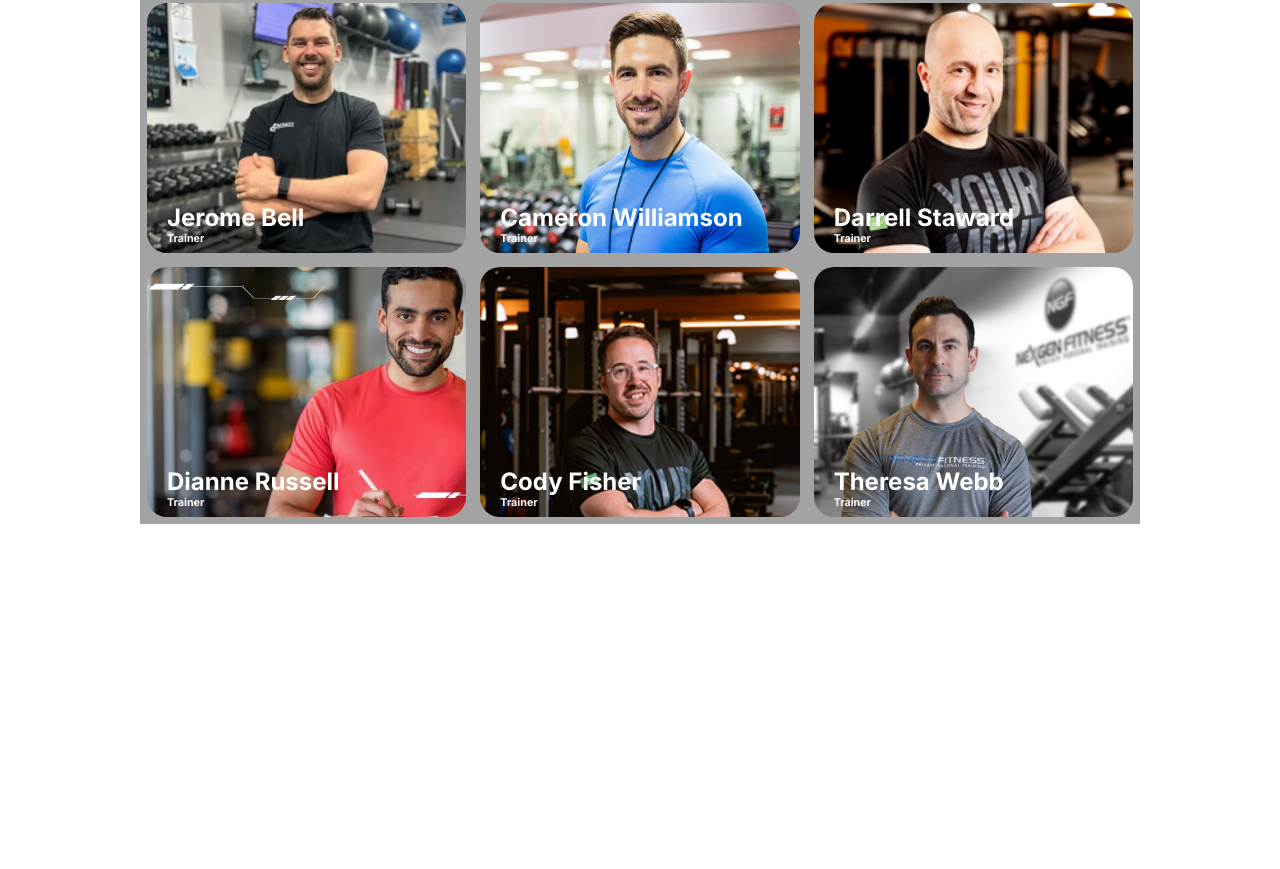
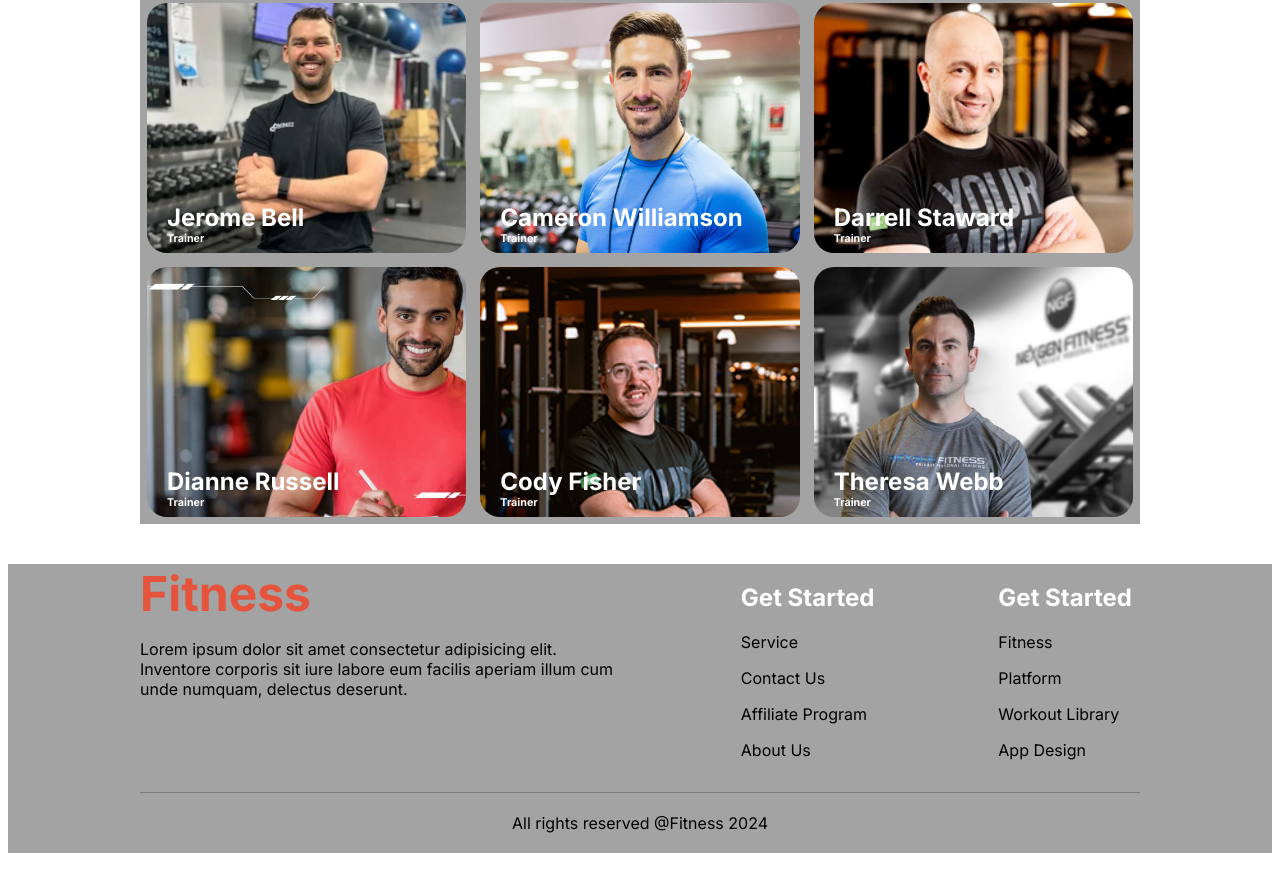
Before and after one commit to SalmaSathy/assignment-2.0, a plain HTML site: page index.html in a window 1280 px wide. Shown: the part 1885-2754 px from the top of the page. Before the commit the page ends 2417 px from the top, so only its background shows below. Drawn offline with Linux system fonts and the light colour scheme; a web font is replaced by a local one.

Commit message:
footer done

```diff
--- a/css/media.css
+++ b/css/media.css
@@ -121,5 +121,13 @@
     .footer-top{
          display: flex;
         flex-direction: column;
+        margin-left: 30px;
+    }
+    .footer-top-1 > p{
+        width: 270px;
+    }
+    .footer-bottom > p {
+        margin-left: 26px;
+        text-align: start;
     }
 }
--- a/css/style.css
+++ b/css/style.css
@@ -291,3 +291,42 @@ table, th, td {
 }
 /* meet ends */
 /* main ends */
+/* footer starts */
+.footer-bg{
+    background-color:rgba(128, 128, 128, 0.724);
+
+}
+footer{
+margin-top: 40px;
+}
+.footer{
+    max-width: 1000px;
+    margin: 0 auto;
+
+}
+.footer-top{
+  display: grid;
+  grid-template-columns: repeat(12,1fr);
+  gap: 30px;
+}
+.footer-h1{
+    font-weight: bold;
+    font-size: 3rem;
+    margin: 0;
+}
+.footer-top-1{
+    grid-column: 1/span 6;
+}
+.footer-top-2{
+    grid-column: 8/span 2;
+}
+.footer-top-3{
+    grid-column: 11/span 2;
+}
+
+ .footer-bottom > p{
+    border-top: 1px solid rgba(0, 0, 0, 0.25);
+    text-align: center;
+    padding: 20px 0;
+ }
+/* footer ends */
--- a/index.html
+++ b/index.html
@@ -186,7 +186,39 @@
         </div>
   </section>
  <!-- meet team ends -->
+  </main>
+  <!-- footer starts -->
+ <footer class="footer-bg">
+    <section class="footer">
+   <section class="footer-top">
+    <div class="footer-top-1">
+        <h1 class="headline-color footer-h1">Fitness</h1>
+        <p>Lorem ipsum dolor sit amet consectetur adipisicing elit. Inventore corporis sit iure labore eum facilis aperiam illum cum unde numquam, delectus deserunt.</p>
+    </div>
+    <div class="footer-top-2">
+        <h2 class="text-color">Get Started</h2>
+        <p>Service</p>
+        <p>Contact Us</p>
+        <p>Affiliate Program</p>
+        <p>About Us</p>
+    </div>
+    <div class="footer-top-3">
+        <h2 class="text-color">Get Started</h2>
+        <p>Fitness</p>
+        <p>Platform</p>
+        <p>Workout Library</p>
+        <p>App Design</p>
+    </div>
+   </section>
 
+
+    <section class="footer-bottom">
+        <p>All rights reserved @Fitness 2024</p>
+    </section>
+</section>
+
+</footer>
+<!-- footer ends -->
 
 </body>
 </html>
```
